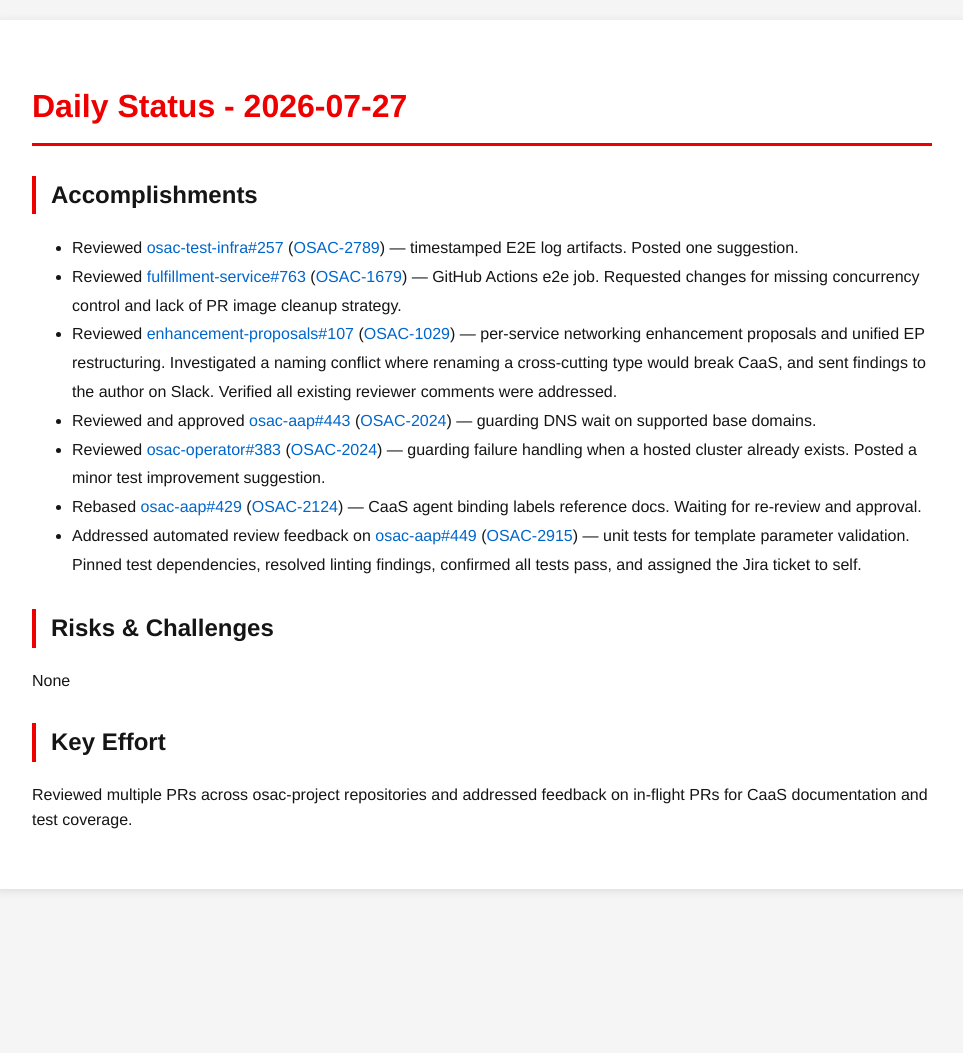
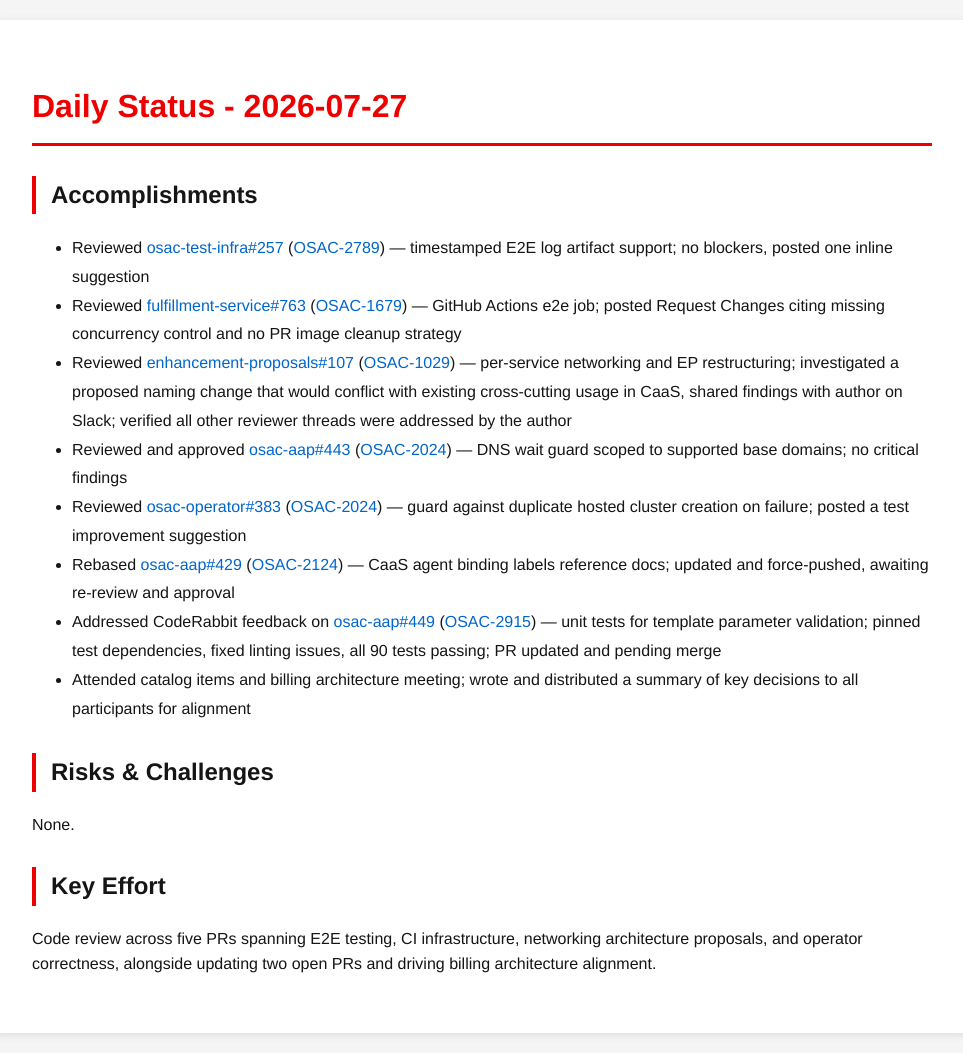
Before and after one commit to tzvatot/daily-status, a Jekyll site: the page built from 2026-07-27.md, in a window 1280 px wide. Shown: the whole page, without its empty margins (158-1121 px from the left). Built offline with Jekyll 4.4.1, drawn with Linux system fonts in a browser that asks for light colours; before the commit the page ends 909 px from its top, so only the background shows below that.

Commit message:
Daily status update - 2026-07-27

```diff
--- a/2026-07-27.md
+++ b/2026-07-27.md
@@ -7,16 +7,17 @@
 # Daily Status - 2026-07-27
 
 ## Accomplishments
-- Reviewed [osac-test-infra#257](https://github.com/osac-project/osac-test-infra/pull/257) ([OSAC-2789](https://redhat.atlassian.net/browse/OSAC-2789)) — timestamped E2E log artifacts. Posted one suggestion.
-- Reviewed [fulfillment-service#763](https://github.com/osac-project/fulfillment-service/pull/763) ([OSAC-1679](https://redhat.atlassian.net/browse/OSAC-1679)) — GitHub Actions e2e job. Requested changes for missing concurrency control and lack of PR image cleanup strategy.
-- Reviewed [enhancement-proposals#107](https://github.com/osac-project/enhancement-proposals/pull/107) ([OSAC-1029](https://redhat.atlassian.net/browse/OSAC-1029)) — per-service networking enhancement proposals and unified EP restructuring. Investigated a naming conflict where renaming a cross-cutting type would break CaaS, and sent findings to the author on Slack. Verified all existing reviewer comments were addressed.
-- Reviewed and approved [osac-aap#443](https://github.com/osac-project/osac-aap/pull/443) ([OSAC-2024](https://redhat.atlassian.net/browse/OSAC-2024)) — guarding DNS wait on supported base domains.
-- Reviewed [osac-operator#383](https://github.com/osac-project/osac-operator/pull/383) ([OSAC-2024](https://redhat.atlassian.net/browse/OSAC-2024)) — guarding failure handling when a hosted cluster already exists. Posted a minor test improvement suggestion.
-- Rebased [osac-aap#429](https://github.com/osac-project/osac-aap/pull/429) ([OSAC-2124](https://redhat.atlassian.net/browse/OSAC-2124)) — CaaS agent binding labels reference docs. Waiting for re-review and approval.
-- Addressed automated review feedback on [osac-aap#449](https://github.com/osac-project/osac-aap/pull/449) ([OSAC-2915](https://redhat.atlassian.net/browse/OSAC-2915)) — unit tests for template parameter validation. Pinned test dependencies, resolved linting findings, confirmed all tests pass, and assigned the Jira ticket to self.
+- Reviewed [osac-test-infra#257](https://github.com/osac-project/osac-test-infra/pull/257) ([OSAC-2789](https://redhat.atlassian.net/browse/OSAC-2789)) — timestamped E2E log artifact support; no blockers, posted one inline suggestion
+- Reviewed [fulfillment-service#763](https://github.com/osac-project/fulfillment-service/pull/763) ([OSAC-1679](https://redhat.atlassian.net/browse/OSAC-1679)) — GitHub Actions e2e job; posted Request Changes citing missing concurrency control and no PR image cleanup strategy
+- Reviewed [enhancement-proposals#107](https://github.com/osac-project/enhancement-proposals/pull/107) ([OSAC-1029](https://redhat.atlassian.net/browse/OSAC-1029)) — per-service networking and EP restructuring; investigated a proposed naming change that would conflict with existing cross-cutting usage in CaaS, shared findings with author on Slack; verified all other reviewer threads were addressed by the author
+- Reviewed and approved [osac-aap#443](https://github.com/osac-project/osac-aap/pull/443) ([OSAC-2024](https://redhat.atlassian.net/browse/OSAC-2024)) — DNS wait guard scoped to supported base domains; no critical findings
+- Reviewed [osac-operator#383](https://github.com/osac-project/osac-operator/pull/383) ([OSAC-2024](https://redhat.atlassian.net/browse/OSAC-2024)) — guard against duplicate hosted cluster creation on failure; posted a test improvement suggestion
+- Rebased [osac-aap#429](https://github.com/osac-project/osac-aap/pull/429) ([OSAC-2124](https://redhat.atlassian.net/browse/OSAC-2124)) — CaaS agent binding labels reference docs; updated and force-pushed, awaiting re-review and approval
+- Addressed CodeRabbit feedback on [osac-aap#449](https://github.com/osac-project/osac-aap/pull/449) ([OSAC-2915](https://redhat.atlassian.net/browse/OSAC-2915)) — unit tests for template parameter validation; pinned test dependencies, fixed linting issues, all 90 tests passing; PR updated and pending merge
+- Attended catalog items and billing architecture meeting; wrote and distributed a summary of key decisions to all participants for alignment
 
 ## Risks & Challenges
-None
+None.
 
 ## Key Effort
-Reviewed multiple PRs across osac-project repositories and addressed feedback on in-flight PRs for CaaS documentation and test coverage.
+Code review across five PRs spanning E2E testing, CI infrastructure, networking architecture proposals, and operator correctness, alongside updating two open PRs and driving billing architecture alignment.
```
